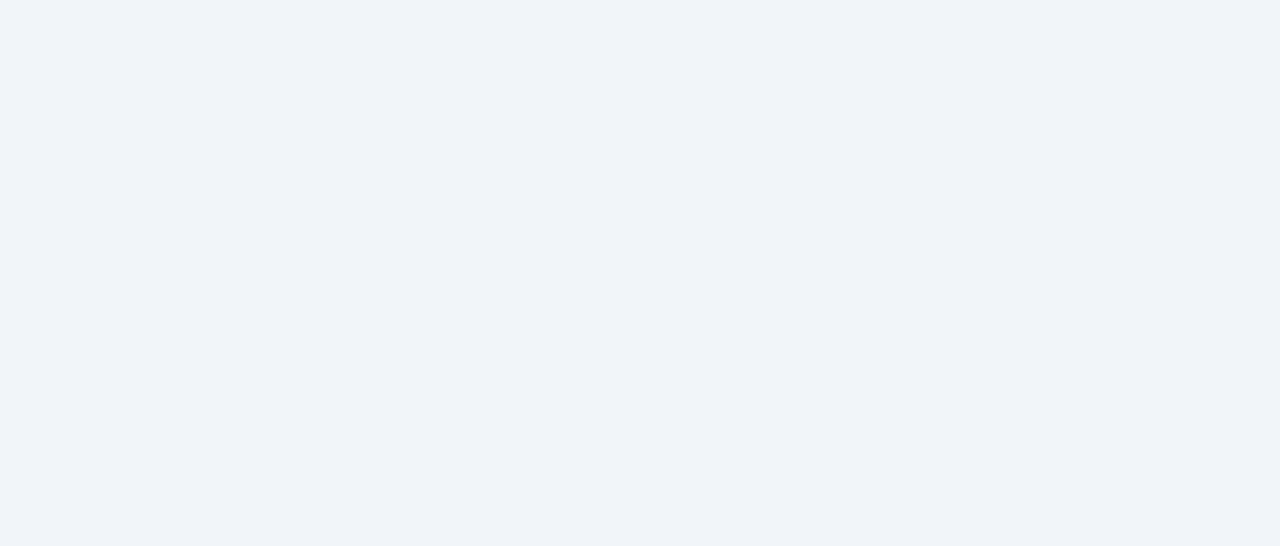
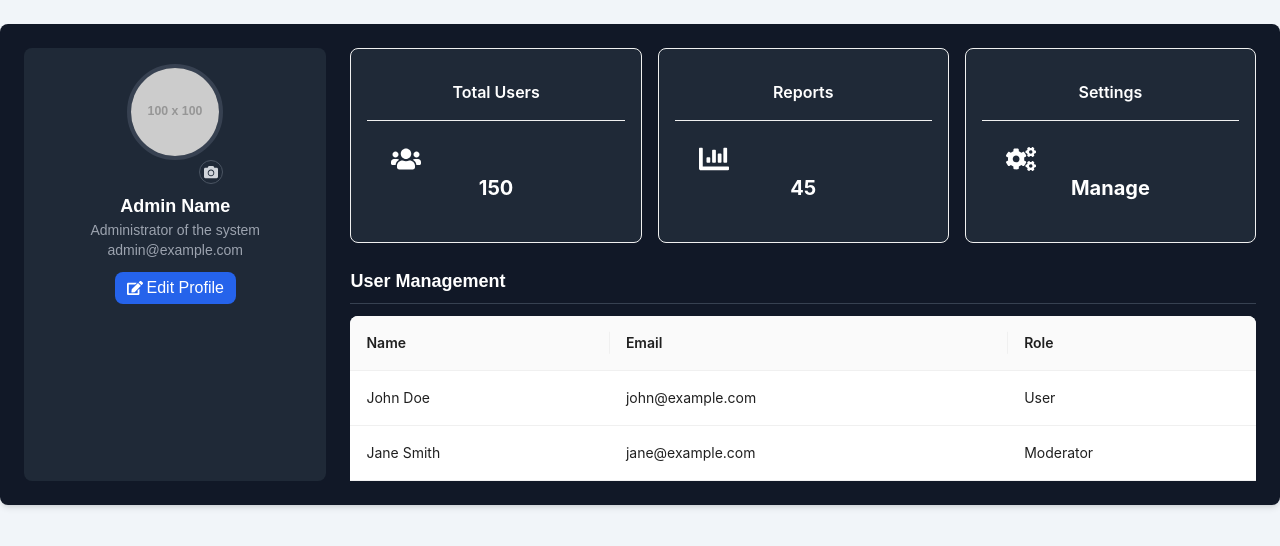
Before and after one commit to Tanvir1407/Crime-reporting, a React (Vite) app: page /adminProfile in a window 1280 px wide. Before the commit this address had no page. Shown: the top 546 px of the page. Built offline with nearby package versions, Linux system fonts and the light colour scheme; a web font is replaced by a local one.

Commit message:
added admin profile

```diff
--- a/src/App.jsx
+++ b/src/App.jsx
@@ -1,6 +1,7 @@
 import { BrowserRouter as Router, Routes, Route } from "react-router-dom";
 import Home from "./components/LandingPage/Home";
 import UserProfile from "./components/UserProfile/UserProfile";
+import AdminProfile from "./components/AdminProfile/AdminProfile";
 
 const App = () => {
   return (
@@ -8,6 +9,7 @@ const App = () => {
       <Routes>
         <Route path="/" element={<Home></Home>} />
         <Route path="/userProfile" element={<UserProfile />} />
+        <Route path="/adminProfile" element={<AdminProfile />} />
       </Routes>
     </Router>
   );
--- /dev/null
+++ b/src/components/AdminProfile/AdminProfile.jsx
@@ -0,0 +1,133 @@
+import React, { useState } from "react";
+import { FaEdit, FaCamera, FaUsers, FaCogs, FaChartBar } from "react-icons/fa";
+import { Form, Input, Button, Upload, Table, Card } from "antd";
+import { UploadOutlined } from "@ant-design/icons";
+
+const AdminProfile = () => {
+  const [profileImage, setProfileImage] = useState(
+    "https://via.placeholder.com/100"
+  );
+  const [bio, setBio] = useState("Administrator of the system");
+  const [contact, setContact] = useState("admin@example.com");
+  const [isEditing, setIsEditing] = useState(false);
+  const [form] = Form.useForm();
+
+  const [users, setUsers] = useState([
+    { key: 1, name: "John Doe", email: "john@example.com", role: "User" },
+    {
+      key: 2,
+      name: "Jane Smith",
+      email: "jane@example.com",
+      role: "Moderator",
+    },
+  ]);
+
+  const handleEditClick = () => {
+    setIsEditing(true);
+    form.setFieldsValue({ bio, contact });
+  };
+
+  const handleFormSubmit = (values) => {
+    setBio(values.bio);
+    setContact(values.contact);
+    setIsEditing(false);
+  };
+
+  const handleImageUpload = (info) => {
+    if (info.file.status === "done") {
+      const url = URL.createObjectURL(info.file.originFileObj);
+      setProfileImage(url);
+    }
+  };
+
+  const columns = [
+    { title: "Name", dataIndex: "name", key: "name" },
+    { title: "Email", dataIndex: "email", key: "email" },
+    { title: "Role", dataIndex: "role", key: "role" },
+  ];
+
+  return (
+    <div className=" mx-auto bg-gray-900 text-white rounded-lg shadow-md p-6 my-6 flex gap-6">
+      {/* Sidebar */}
+      <div className="w-1/4 bg-gray-800 p-4 rounded-lg flex flex-col items-center">
+        <div className="relative">
+          <img
+            src={profileImage}
+            alt="Profile"
+            className="w-24 h-24 rounded-full border-4 border-gray-700"
+          />
+          <Upload
+            showUploadList={false}
+            beforeUpload={() => false}
+            onChange={handleImageUpload}>
+            <button className="absolute bottom-0 right-0 bg-gray-800 p-1 rounded-full border border-gray-600">
+              <FaCamera className="text-gray-300" />
+            </button>
+          </Upload>
+        </div>
+        {!isEditing ? (
+          <>
+            <h2 className="mt-2 text-lg font-bold">Admin Name</h2>
+            <p className="text-gray-400 text-sm text-center">{bio}</p>
+            <p className="text-gray-400 text-sm">{contact}</p>
+            <button
+              onClick={handleEditClick}
+              className="mt-3 flex items-center gap-1 bg-blue-600 px-3 py-1 rounded-lg hover:bg-blue-700">
+              <FaEdit /> <span>Edit Profile</span>
+            </button>
+          </>
+        ) : (
+          <Form form={form} onFinish={handleFormSubmit} className="w-full mt-3">
+            <Form.Item name="bio" label="Bio">
+              <Input.TextArea rows={2} />
+            </Form.Item>
+            <Form.Item name="contact" label="Contact">
+              <Input />
+            </Form.Item>
+            <Button type="primary" htmlType="submit" className="w-full mt-2">
+              Save
+            </Button>
+          </Form>
+        )}
+      </div>
+
+      {/* Main Content */}
+      <div className="w-3/4">
+        {/* Dashboard Cards */}
+        <div className="grid grid-cols-3 gap-4 mb-6">
+          <Card
+            className="bg-gray-800 p-4 text-center text-white"
+            title={<span className="text-white">Total Users</span>}>
+            <FaUsers size={30} />
+            <p className="text-xl font-bold">150</p>
+          </Card>
+          <Card
+            className="bg-gray-800 p-4 text-center text-white"
+            title={<span className="text-white">Reports</span>}>
+            <FaChartBar size={30} />
+            <p className="text-xl font-bold">45</p>
+          </Card>
+          <Card
+            className="bg-gray-800 p-4 text-center text-white"
+            title={<span className="text-white">Settings</span>}>
+            <FaCogs size={30} />
+            <p className="text-xl font-bold">Manage</p>
+          </Card>
+        </div>
+
+        {/* User Management Table */}
+        <h3 className="text-lg font-semibold border-b border-gray-700 pb-2">
+          User Management
+        </h3>
+        <Table
+          columns={columns}
+          dataSource={users}
+          pagination={false}
+          className="mt-3"
+        />
+      </div>
+    </div>
+  );
+};
+
+export default AdminProfile;
```
